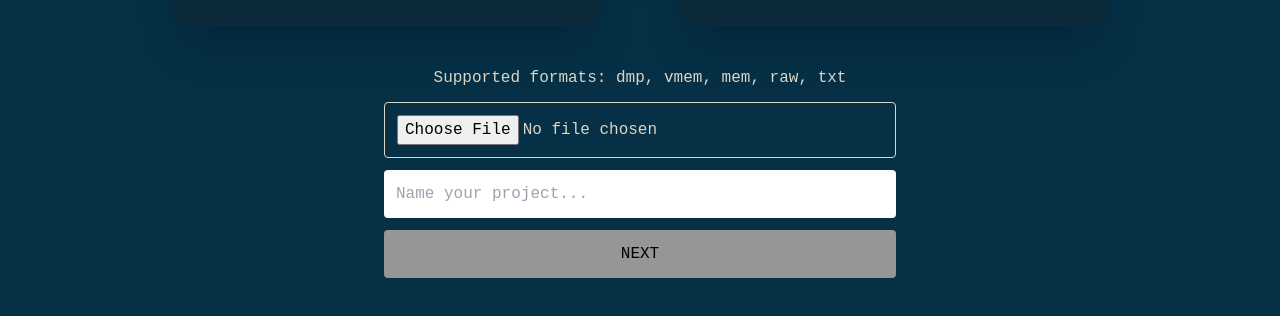
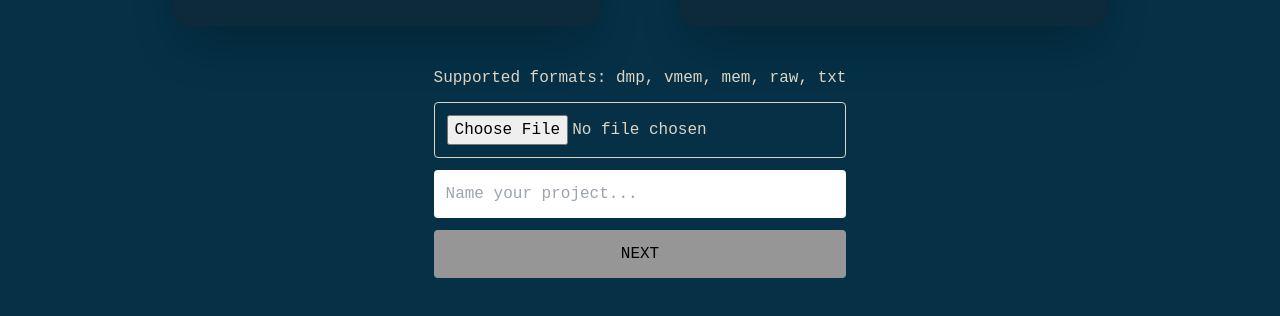
Before and after one commit to ArianMathai/Volatility3-GUI, a React (Create React App) app in the folder frontend2/app/: page /#/ in a window 1280 px wide. Shown: the part 558-874 px from the top of the page. Built offline with nearby package versions, Linux system fonts and the light colour scheme.

Commit message:
created react loading spinner

```diff
--- a/frontend2/app/package.json
+++ b/frontend2/app/package.json
@@ -9,6 +9,7 @@
     "@testing-library/user-event": "^13.5.0",
     "react": "^18.3.1",
     "react-dom": "^18.3.1",
+    "react-loader-spinner": "^6.1.6",
     "react-router-dom": "^6.23.1",
     "react-scripts": "5.0.1",
     "web-vitals": "^2.1.4"
--- /dev/null
+++ b/frontend2/app/src/components/Loader.jsx
@@ -0,0 +1,19 @@
+import { RotatingLines } from 'react-loader-spinner';
+
+const Loader = ({ isLoading }) => {
+    return (
+        <div>
+            {isLoading && (
+                <RotatingLines
+                    strokeColor="grey"
+                    strokeWidth="3"
+                    animationDuration="0.75"
+                    width="48"
+                    visible={true}
+                />
+            )}
+        </div>
+    );
+}
+
+export default Loader;
--- a/frontend2/app/src/components/plugin/SelectPlugins.jsx
+++ b/frontend2/app/src/components/plugin/SelectPlugins.jsx
@@ -2,7 +2,7 @@ import React, {useEffect, useState} from "react";
 import { useAppContext} from "../../context/Context";
 import {useNavigate} from "react-router-dom";
 
-export const SelectPlugins = () => {
+export const SelectPlugins = ({setIsLoading}) => {
 
     const {osName, systemInfo, file, processlist, setProcessList} = useAppContext();
     const [plugin, setPlugin] = useState("")
@@ -16,6 +16,7 @@ export const SelectPlugins = () => {
 
     const fetchProcessList = async (e) => {
         e.preventDefault();
+        setIsLoading(true);
         if (!file) return;
         console.log("filepath ", file.path)
         console.log("os ", osName.os)
@@ -29,6 +30,7 @@ export const SelectPlugins = () => {
         } catch (error) {
             console.error('Error fetching system info:', error);
         }
+        setIsLoading(false);
         navigate("/analysis");
     };
 
--- a/frontend2/app/src/components/upload/Upload.jsx
+++ b/frontend2/app/src/components/upload/Upload.jsx
@@ -2,7 +2,7 @@ import React, {useState} from "react";
 import {useNavigate} from "react-router-dom";
 import {useAppContext} from "../../context/Context";
 
-export const Upload = () => {
+export const Upload = ({setIsLoading}) => {
 
 
     const [projectName, setProjectName] = useState("");
@@ -13,6 +13,7 @@ export const Upload = () => {
     const navigate = useNavigate();
     const fetchSystemInfo = async (e) => {
         e.preventDefault();
+        setIsLoading(true);
         if (!file) return;
         console.log("filepath ", file.path)
         try {
@@ -25,6 +26,7 @@ export const Upload = () => {
         } catch (error) {
             console.error('Error fetching system info:', error);
         }
+        setIsLoading(false);
         navigate("/selectplugins");
     };
 
--- a/frontend2/app/src/pages/SelectPluginsPage.jsx
+++ b/frontend2/app/src/pages/SelectPluginsPage.jsx
@@ -1,33 +1,38 @@
-import React from "react";
-import {SelectPlugins} from "../components/plugin/SelectPlugins";
-import SystemInfo from "../components/shared/SystemInfo";
-import Logo from "../components/shared/Logo";
-import HomeButton from "../components/shared/HomeButton";
+import React, { useState } from 'react';
+import { SelectPlugins } from '../components/plugin/SelectPlugins';
+import SystemInfo from '../components/shared/SystemInfo';
+import Logo from '../components/shared/Logo';
+import HomeButton from '../components/shared/HomeButton';
+import Loader from '../components/Loader';
 
 const SelectPluginsPage = () => {
+    const [isLoading, setIsLoading] = useState(false);
 
     return (
         <main>
             <div className="flex flex-row justify-between">
                 <div>
-                    <Logo/>
+                    <Logo />
                 </div>
                 <div>
-                    <HomeButton/>
+                    <HomeButton />
                 </div>
             </div>
             <div>
                 <div className="grid grid-cols-6 gap-10">
                     <div className="col-span-1">
-                        <SystemInfo/>
+                        <SystemInfo />
                     </div>
                     <div className="col-span-4">
                         <h1 className="text-xl font-bold text-themeText-light">Select plugins</h1>
-                        <SelectPlugins/>
+                        <SelectPlugins setIsLoading={setIsLoading} />
                     </div>
                     <div className="col-span-1">
-                        {/*Placeholder div for å skape plass*/}
+                        {/* Placeholder div for å skape plass */}
                     </div>
+                </div>
+                <div className="flex justify-center mt-10">
+                    <Loader isLoading={isLoading} />
                 </div>
             </div>
         </main>
--- a/frontend2/app/src/pages/UploadPage.jsx
+++ b/frontend2/app/src/pages/UploadPage.jsx
@@ -1,28 +1,30 @@
-import React from "react";
-import {Upload} from "../components/upload/Upload";
-import Logo from "../components/shared/Logo";
-import InfoBox from "../components/shared/InfoBox";
-import InfoVolatility3 from "../components/shared/InfoVolatility3";
-
+import React, { useState } from 'react';
+import { Upload } from '../components/upload/Upload';
+import Logo from '../components/shared/Logo';
+import InfoBox from '../components/shared/InfoBox';
+import InfoVolatility3 from '../components/shared/InfoVolatility3';
+import Loader from '../components/Loader';
 
 const UploadPage = () => {
+    const [isLoading, setIsLoading] = useState(false);
 
     return (
         <main className="flex justify-center">
             <div className="">
                 <div>
-                    <Logo/>
+                    <Logo />
                 </div>
                 <div className="flex justify-center gap-20">
                     <div className="w-1/3">
-                        <InfoBox/>
+                        <InfoBox />
                     </div>
                     <div className="w-1/3">
-                        <InfoVolatility3/>
+                        <InfoVolatility3 />
                     </div>
                 </div>
-                <div className="mt-10 mb-10">
-                    <Upload/>
+                <div className="mt-10 mb-10 flex flex-col items-center gap-3">
+                    <Upload setIsLoading={setIsLoading} />
+                    <Loader isLoading={isLoading} />
                 </div>
             </div>
         </main>
```
